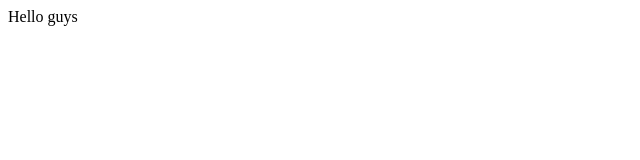
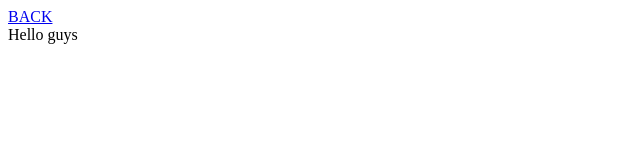
Before and after one commit to tejasdgujarathi/SimpleJerseyWebProject, a plain HTML site: page hello.html in a window 1280 px wide. Shown: the whole page, without its empty margins (0-640 px from the left). Drawn offline with Linux system fonts and the light colour scheme.

Commit message:
Adding back link

```diff
--- a/hello.html
+++ b/hello.html
@@ -1 +1 @@
-<html><head><title>Hello</title></head><body>Hello guys</body></html>
+<html><head><title>Hello</title></head><body><div><a href="index.html">BACK</a></div><div>Hello guys</div></body></html>
```
